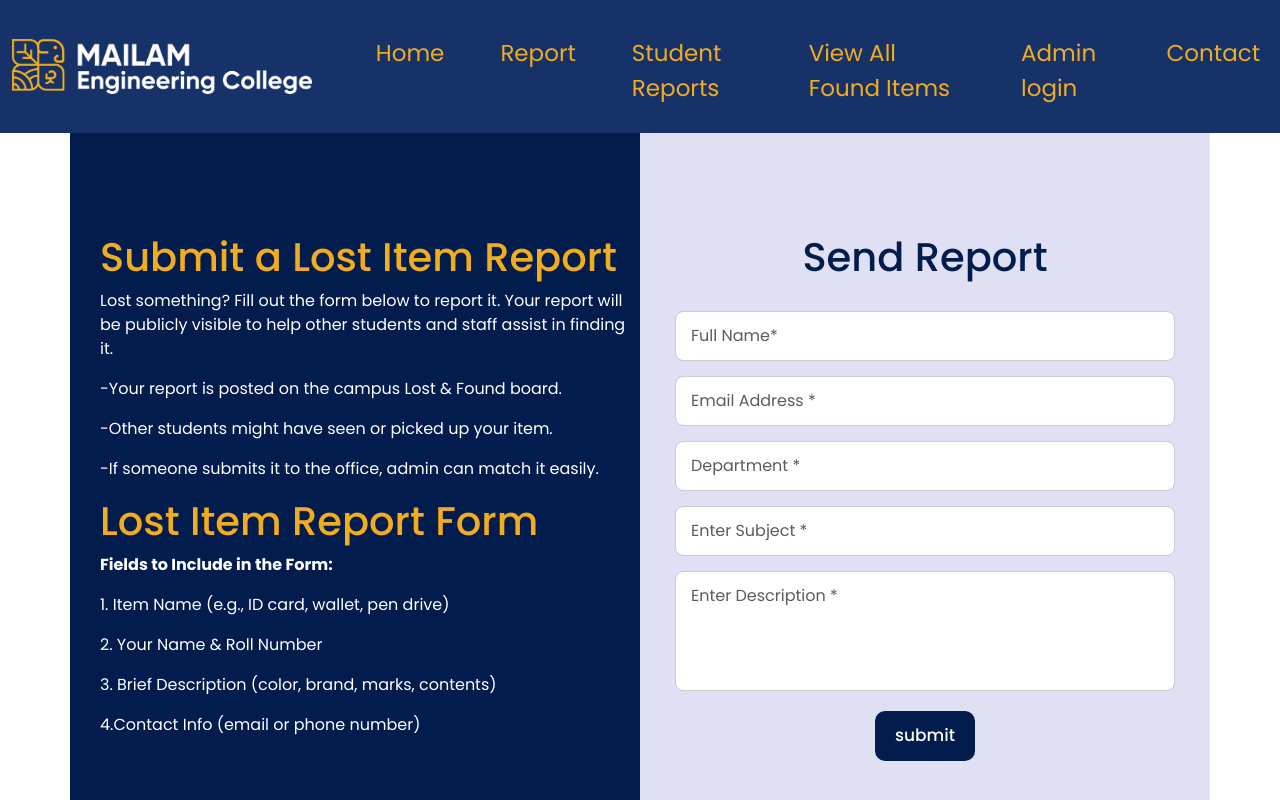
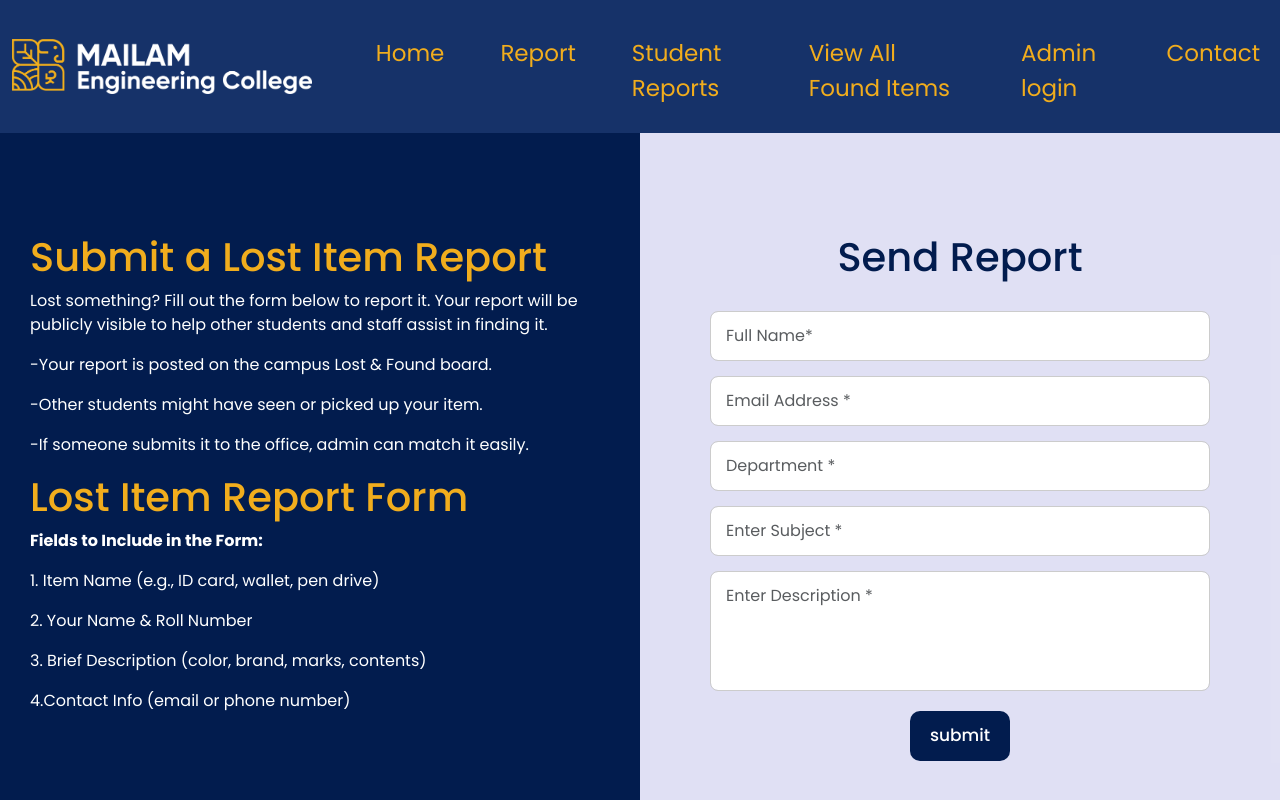
Before and after one commit to Saravanakumar0004/LOST-FOUND-WEB-PORTAL, a React (Vite) app in the folder frontend/: page /request in a window 1280 px wide. Shown: the top 800 px of the page. Built offline with nearby package versions, Linux system fonts and the light colour scheme.

Commit message:
request.jsx

```diff
--- a/frontend/src/component/request/request.jsx
+++ b/frontend/src/component/request/request.jsx
@@ -65,7 +65,7 @@ function Request() {
   return (
     <>
       <Navbar />
-      <section className='container'>
+      <section className='container-fluid'>
         <div className="row">
            <div className="col-lg-6 colume request">
             <h1>Submit a Lost Item Report</h1>
```
